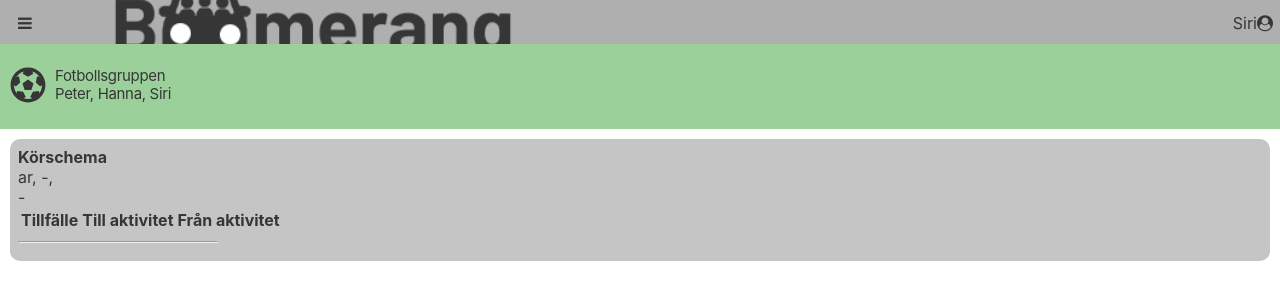
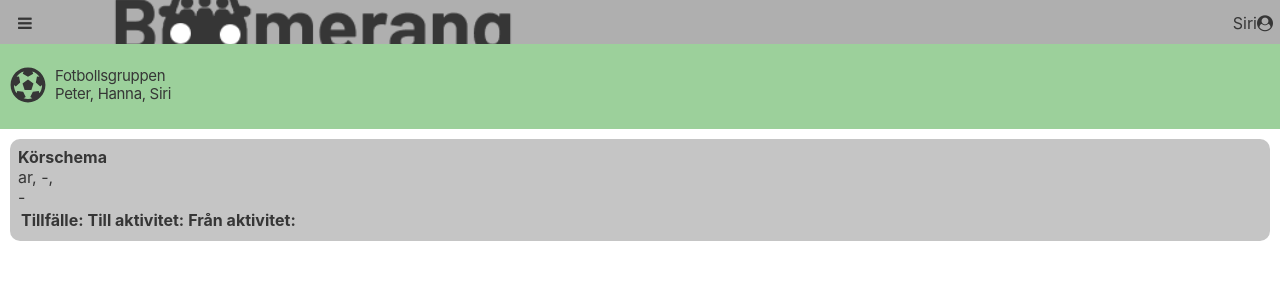
Before and after one commit to miotholerus/boomerang, a React (Create React App) app: page / in a window 1280 px wide. Both pictures are taken after a click on the button "Gå vidare". Shown: the top 300 px of the page. Built offline with nearby package versions, Linux system fonts and the light colour scheme.

Commit message:
20 april Mio

```diff
--- a/public/styles.css
+++ b/public/styles.css
@@ -90,7 +90,7 @@ body {
   display: flex;
   background-color: #9CD09B;
   padding-top: 16px;
-  width: 100%; /* 100% funkar inte i ViewSchedule av någon anledning */
+  width: 100%;
   height: 85px;
   /* top: 33px; */
 }
@@ -265,5 +265,12 @@ hr{
 .schedule-box {
   /* display: block; */
   margin: 10px;
+}
 
+/* TABELL KÖRSCHEMA (ÖVERSIKT) */
+/* .schedule-overview-table {
+
+} */
+th {
+  text-align: left;
 }
--- a/src/App.js
+++ b/src/App.js
@@ -1,11 +1,7 @@
-import futbol from './futbol-solid.svg';
-import logo from './logo.svg';
-
 import {
   BrowserRouter as Router,
   Route,
   Switch,
-  Link
 } from "react-router-dom";
 
 import GroupCreated from './components/GroupCreated';
@@ -34,32 +30,6 @@ function App() {
   // schedule ska bli en array/json med all info schemat behöver
   // Behövs en Schedule-komponent? En komponent per skjutstillfälle?
 
-  // function getRideDates() {
-  //   const dayOfWeekIndex = schedule[3].value;
-  //   const startDate = new Date(schedule[5].value);
-  //   const endDate = new Date(schedule[6].value);
-
-  //   Date.prototype.addDays = function(days){
-  //     var dat = new Date(this.valueOf())
-  //     dat.setDate(dat.getDate() + days);
-  //     return dat;
-  //   }
-  //   function getDates(startDate, endDate){
-  //     var dateArray = new Array();
-  //     var dateToAdd = startDate;
-  //     while(dateToAdd <= endDate){
-  //       dateArray.push(new Date(dateToAdd))
-  //       dateToAdd = dateToAdd.addDays(1);
-  //     }
-  //     return dateArray;
-  //   }
-  //   var dateArray = getDates(new Date(), (new Date()).addDays(2));
-  //   for ( i = 0; i < dateArray.length; i ++){
-  //     alert (dateArray[i]);
-  //   }
-
-  // }
-
 
 
   // useEffect(() => {
@@ -76,7 +46,7 @@ function App() {
           </Route>
 
           <Route path="/">
-            <CreateSchedule schedule={schedule} setSchedule={setSchedule} KEY={LOCAL_STORAGE_KEY} />
+            <CreateSchedule schedule={schedule} setSchedule={setSchedule} />
           </Route>
 
         </Switch>
--- a/src/components/CreateSchedule.js
+++ b/src/components/CreateSchedule.js
@@ -7,7 +7,7 @@ import FootballBanner from './FootballBanner'
 
 
 
-export default function CreateSchedule({ schedule, setSchedule, KEY }) {
+export default function CreateSchedule({ schedule, setSchedule}) {
 
   let history = useHistory();
 
@@ -15,7 +15,7 @@ export default function CreateSchedule({ schedule, setSchedule, KEY }) {
 
     function SaveSchedule(e) {
       // spara här
-      //alert("Kör saveSchedule");
+      // alert("Kör saveSchedule");
       // const starttid = starttidRef.current.value;
 
       // const [starttid, setStarttid] = useState("");
--- a/src/components/GroupCreated.js
+++ b/src/components/GroupCreated.js
@@ -5,6 +5,8 @@ export default function GroupCreated() {
   return (
     <div>
       <Header />
+      <div className="page-content">
+        <br></br><br></br>
         <div className="container group-box">
           <p>Namn på grupp:</p>
           <h4>Fotbollsgruppen</h4>
@@ -30,8 +32,10 @@ export default function GroupCreated() {
         <div className="container before-create-schedule-box">
           <p>Vill du skapa körschema?</p>
           <p><a href="">Hoppa över</a></p>
-        <button className="button-v3" id="create-schedule">Skapa körschema</button>
+          <button className="button-v2" id="create-schedule">Skapa körschema</button>
         </div>
+      </div>
+
     </div>
   )
 }
--- a/src/components/ViewSchedule.js
+++ b/src/components/ViewSchedule.js
@@ -81,19 +81,20 @@ export default function ViewSchedule({ schedule, setSchedule }) {
             {/* <button className="button-v2" onClick={()=>getRideDates()}>Visa info</button>  */}
             {console.log(new Date().toLocaleString('sv-se', { weekday: 'long' }))}
 
-            <table >
-              <tr>
-                <th>Tillfälle</th>
-                <th>Till aktivitet</th>
-                <th>Från aktivitet</th>
-              </tr>
-            </table>
-            <hr></hr><br></br>
-            <table>
-              {schedule[7].map(date => {
-                return <RideOccation key={date.id} date={date} />
-              })}
+            <table className="schedule-overview-table">
+              <thead>
+                <tr>
+                  <th>Tillfälle:</th>
+                  <th>Till aktivitet:</th>
+                  <th>Från aktivitet:</th>
+                </tr>
+              </thead>
 
+              <tbody>
+                {schedule[7].map(date => {
+                  return <RideOccation key={date.id} date={date} />
+                })}
+              </tbody>
             </table>
 
           </div>
```
Lines whose indentation alone changed are shown as unchanged.
